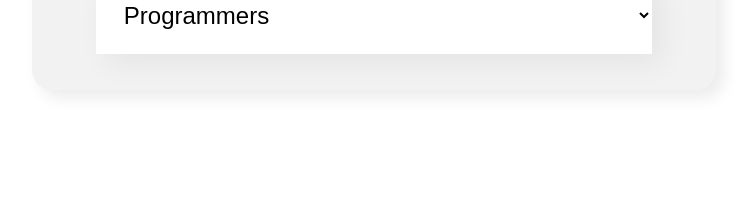
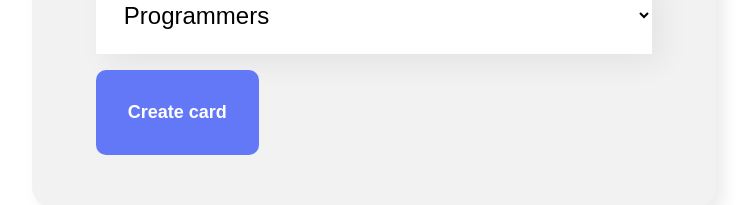
Before and after one commit to lsfernandes92/organo, a React (Create React App) app: page / in a window 1280 px wide. Shown: the part 660-865 px from the top of the page, without its empty margins (266-1018 px from the left). Before the commit the page ends 830 px from the top, so only its background shows below. Built offline with nearby package versions, Linux system fonts and the light colour scheme.

Commit message:
Finish form

```diff
--- /dev/null
+++ b/src/components/Button/Button.css
@@ -0,0 +1,15 @@
+.button {
+  background-color: #6278F7;
+  border-radius: 10px;
+  font-weight: bold;
+  font-size: 18px;
+  padding: 32px;
+  border: none;
+  cursor: pointer;
+  color: #FFF;
+  margin: 16px 0px;
+}
+
+.button:hover {
+  color: #95FFD4;
+}
--- /dev/null
+++ b/src/components/Button/index.js
@@ -0,0 +1,11 @@
+import "./Button.css"
+
+const Button = (props) => {
+  return(
+    <button className="button">
+      {props.children}
+    </button>
+  );
+}
+
+export default Button;
--- a/src/components/Dropdown/index.js
+++ b/src/components/Dropdown/index.js
@@ -4,7 +4,11 @@ const Dropdown = (props) => {
   return(
     <div className="dropdown">
       <label>{props.label}</label>
-      <select>
+      <select
+        required={props.required}
+        value={props.value}
+        onChange={event => props.handlerOnChange(event.target.value)}
+      >
         {props.list.map(item => <option key={item}>{item}</option>)}
       </select>
     </div>
--- a/src/components/Form/index.js
+++ b/src/components/Form/index.js
@@ -1,6 +1,8 @@
 import "./Form.css"
 import InputText from '../InputText';
 import Dropdown from "../Dropdown";
+import Button from "../Button";
+import { useState } from "react";
 
 const Form = () => {
   const teamList = [
@@ -13,14 +15,50 @@ const Form = () => {
     'Innovation and management',
   ]
 
+  const [name, setName] = useState('')
+  const [role, setRole] = useState('')
+  const [image, setImage] = useState('')
+  const [team, setTeam] = useState('')
+
+  const onSave = (event) => {
+    event.preventDefault();
+    console.log("Form submitted with: ", name, role, image, team);
+  }
+
   return (
     <section className="form">
-      <form>
+      <form onSubmit={onSave}>
         <h2>Please fill in the following fields to create a card</h2>
-        <InputText label="Name" placeholder="Type your name here" />
-        <InputText label="Role" placeholder="Type your position here" />
-        <InputText label="Image" placeholder="Type here your image address" />
-        <Dropdown label="Team" list={teamList} />
+        <InputText
+          label="Name"
+          required={true}
+          placeholder="Type your name here"
+          value={name}
+          handlerOnChange={value => setName(value)}
+        />
+        <InputText
+          label="Role"
+          required={true}
+          placeholder="Type your position here"
+          value={role}
+          handlerOnChange={value => setRole(value)}
+        />
+        <InputText
+          label="Image"
+          placeholder="Type here your image address"
+          value={image}
+          handlerOnChange={value => setImage(value)}
+        />
+        <Dropdown
+          label="Team"
+          list={teamList}
+          required={true}
+          value={team}
+          handlerOnChange={value => setTeam(value)}
+        />
+        <Button>
+          Create card
+        </Button>
       </form>
     </section>
   );
--- a/src/components/InputText/index.js
+++ b/src/components/InputText/index.js
@@ -3,10 +3,19 @@ import "./InputText.css"
 const InputText = (props) => {
   const placeHolderWithReticences = `${props.placeholder}...`
 
+  const handlerOnChange = (event) => {
+    props.handlerOnChange(event.target.value)
+  }
+
   return(
     <div className="input-text">
       <label>{props.label}</label>
-      <input placeholder={placeHolderWithReticences} />
+      <input
+        value={props.value}
+        required={props.required}
+        placeholder={placeHolderWithReticences}
+        onChange={handlerOnChange}
+      />
     </div>
   );
 }
```
